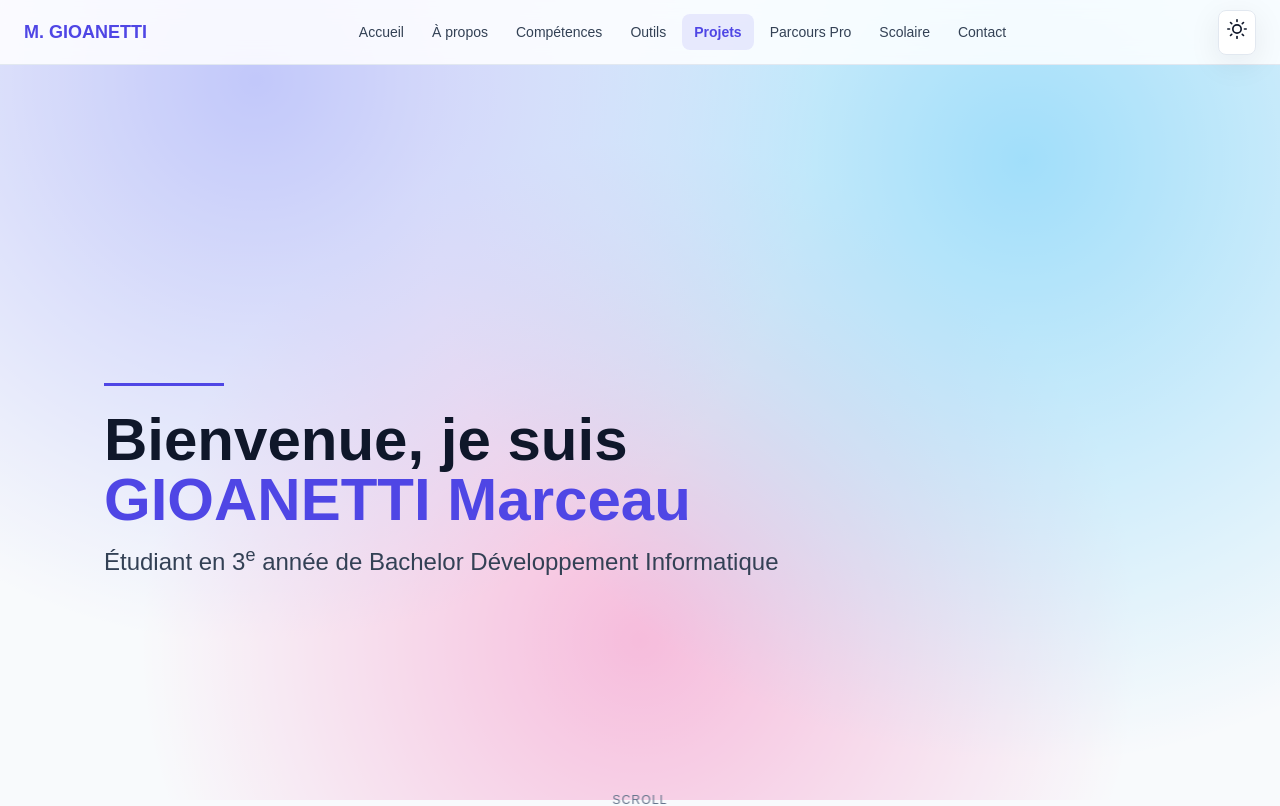
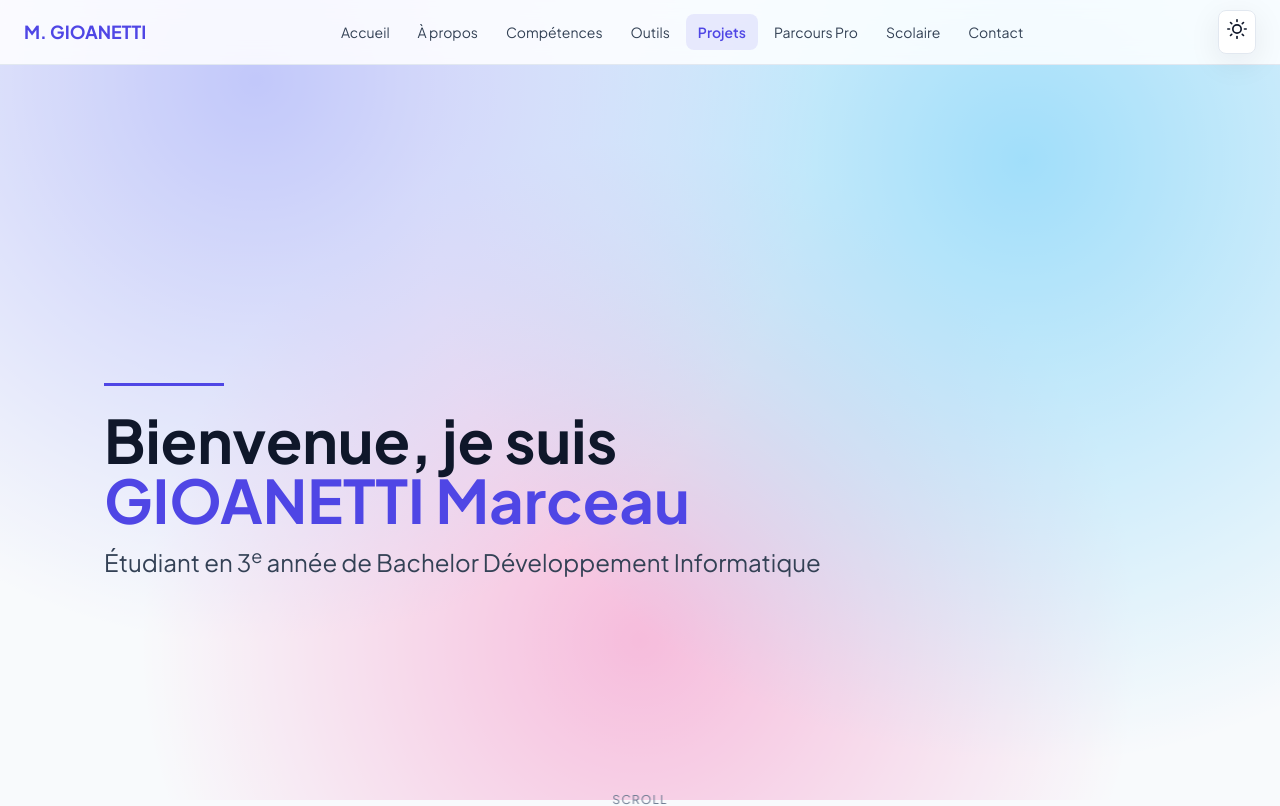
Before and after one commit to Fr0gzilla/Portfolio, a Next.js app: page / in a window 1280 px wide. Shown: the top 806 px of the page. Built offline with nearby package versions, Linux system fonts and the light colour scheme.

Commit message:
Police Plus Jakarta Sans, servie avec le site

```diff
--- a/app/globals.css
+++ b/app/globals.css
@@ -57,7 +57,7 @@
 body {
   background: var(--bg-primary);
   color: var(--text-primary);
-  font-family: Arial, Helvetica, sans-serif;
+  font-family: var(--font-principale), system-ui, -apple-system, "Segoe UI", sans-serif;
   /* On ne transitionne plus que la couleur de texte/fond ; jamais "transition: all". */
 }
 
--- a/app/layout.tsx
+++ b/app/layout.tsx
@@ -1,4 +1,5 @@
 import "./globals.css";
+import { Plus_Jakarta_Sans } from "next/font/google";
 import Navbar from "./components/Navbar";
 import Footer from "./components/Footer";
 import ThemeProvider, { themeInitScript } from "./components/ThemeProvider";
@@ -7,6 +8,13 @@ import ScrollToTop from "./components/ScrollToTop";
 import FadeInProvider from "./components/FadeInProvider";
 
 const basePath = process.env.NEXT_PUBLIC_BASE_PATH || "";
+
+// Police téléchargée à la construction et servie avec le site (aucun appel à Google chez le visiteur).
+const police = Plus_Jakarta_Sans({
+  subsets: ["latin"],
+  display: "swap",
+  variable: "--font-principale",
+});
 
 export const metadata = {
   title: "Portfolio – Marceau GIOANETTI",
@@ -40,7 +48,7 @@ export const metadata = {
 
 export default function RootLayout({ children }: { children: React.ReactNode }) {
   return (
-    <html lang="fr" suppressHydrationWarning>
+    <html lang="fr" className={police.variable} suppressHydrationWarning>
       <head>
         {/* Pose la classe de thème AVANT le rendu pour éviter le flash et le blocage du tree. */}
         <script dangerouslySetInnerHTML={{ __html: themeInitScript }} />
```
